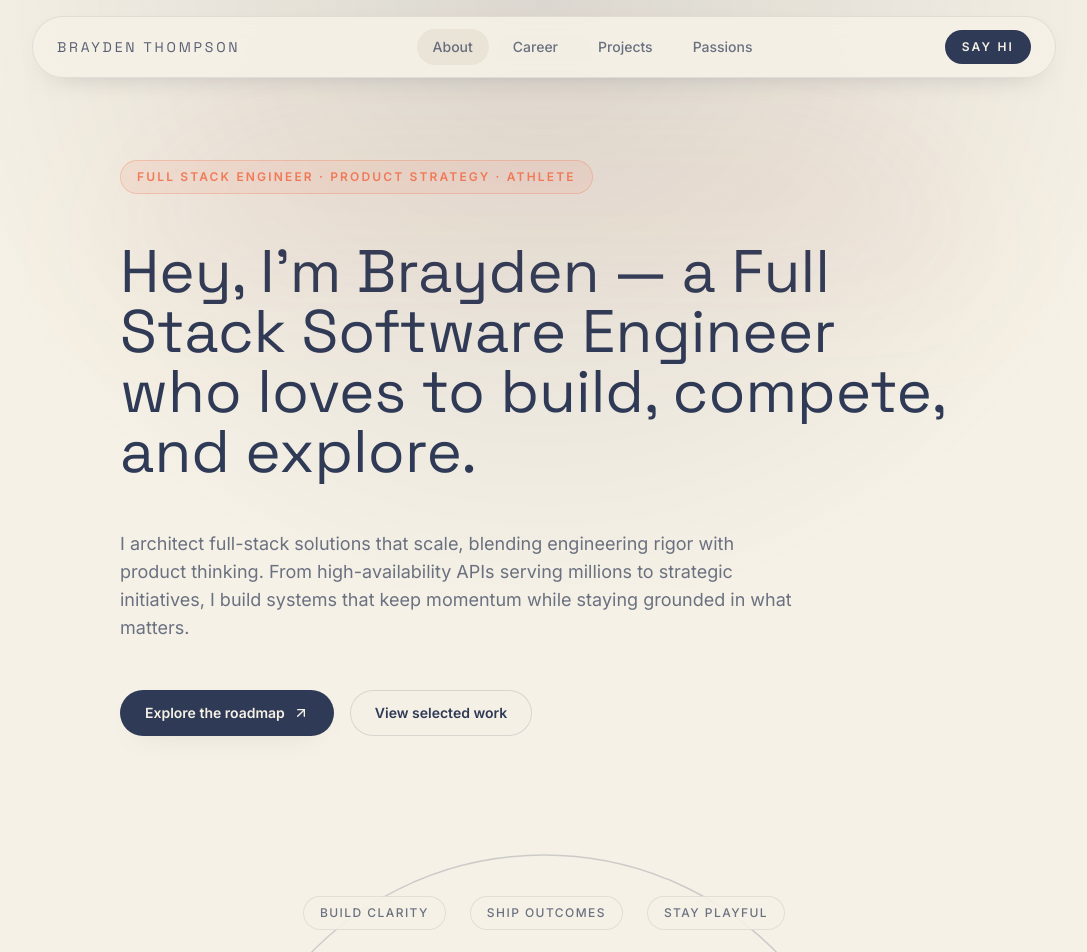
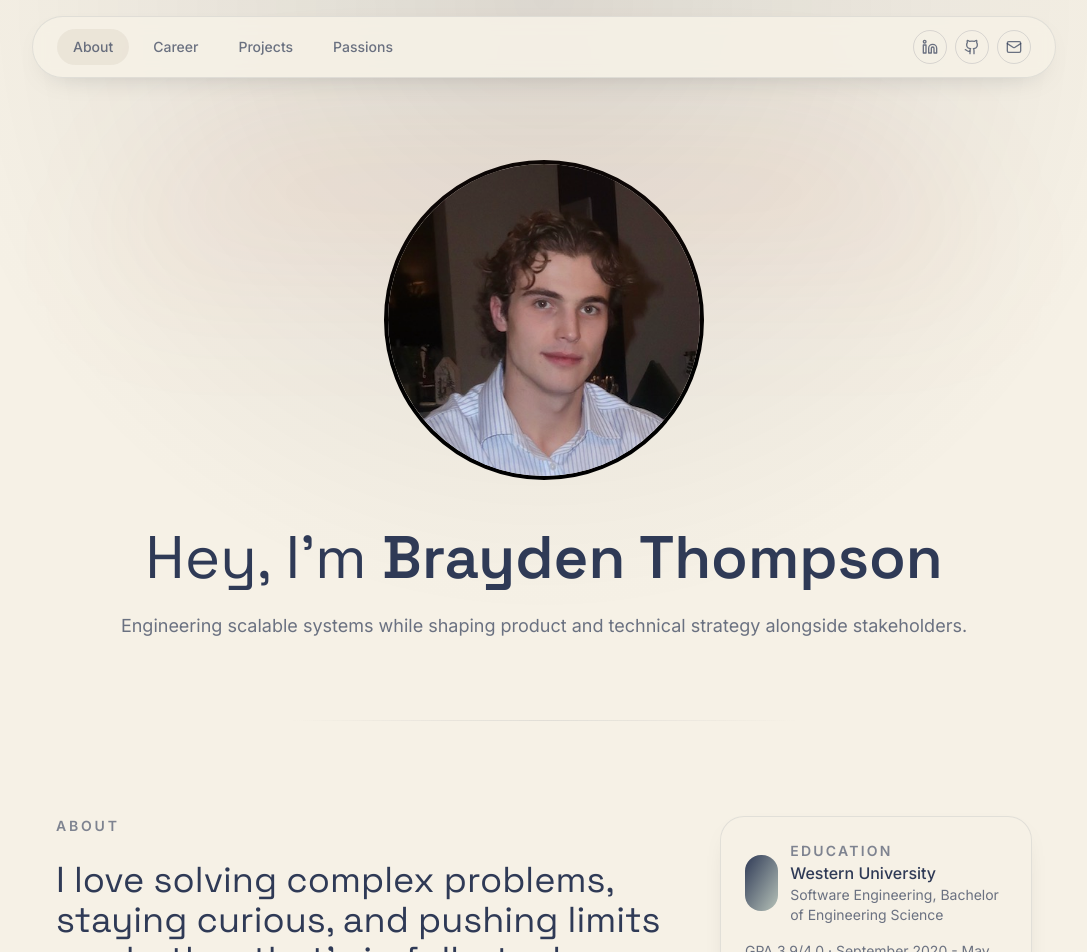
Before and after one commit to bthomp89/personal-site-v2, a React (Vite) app: page / in a window 1280 px wide. Shown: the top 952 px of the page, without its empty margins (96-1183 px from the left). Built offline with nearby package versions, Linux system fonts and the light colour scheme.

Commit message:
working commit + new pfp

```diff
--- a/src/components/Footer.tsx
+++ b/src/components/Footer.tsx
@@ -1,37 +1,8 @@
-import { Github, Linkedin, Mail } from 'lucide-react'
-
-const socials = [
-  { href: 'https://www.linkedin.com/in/brayden-thompson', label: 'LinkedIn', icon: Linkedin },
-  { href: 'https://github.com/bthomp89', label: 'GitHub', icon: Github },
-  { href: 'mailto:brdthompson02@gmail.com', label: 'Email', icon: Mail },
-]
-
 export function Footer() {
   return (
     <footer className="border-t border-dusk/10 bg-canvas/90">
-      <div className="mx-auto flex max-w-6xl flex-col gap-6 px-6 py-10 text-sm text-dusk/70 sm:flex-row sm:items-center sm:justify-between">
-        <div>
-          <p className="font-display text-lg text-dusk">Let’s build what’s next.</p>
-          <p className="mt-1 text-sm text-dusk/60">Always up for a strategy jam, product walkthrough, or long ride.</p>
-        </div>
-        <nav className="flex items-center gap-3">
-          {socials.map((item) => {
-            const Icon = item.icon
-            return (
-              <a
-                key={item.label}
-                href={item.href}
-                className="inline-flex items-center gap-2 rounded-full border border-dusk/15 px-4 py-2 font-medium text-dusk/70 transition hover:border-dusk/40 hover:text-dusk"
-              >
-                <Icon className="h-4 w-4" />
-                {item.label}
-              </a>
-            )
-          })}
-        </nav>
-      </div>
-      <div className="border-t border-dusk/10 bg-canvas/70 py-4 text-center text-xs uppercase tracking-[0.18em] text-dusk/50">
-        © {new Date().getFullYear()} Brayden Thompson · Crafted with care
+      <div className="py-8 text-center text-xs uppercase tracking-[0.18em] text-dusk/50">
+        © {new Date().getFullYear()} Brayden Thompson
       </div>
     </footer>
   )
--- a/src/components/Hero.tsx
+++ b/src/components/Hero.tsx
@@ -1,5 +1,5 @@
 import { motion } from 'framer-motion'
-import { ArrowUpRight } from 'lucide-react'
+import headshot from '../assets/headshot.jpg'
 
 const heroVariant = {
   hidden: { opacity: 0, y: 24 },
@@ -12,17 +12,23 @@ export function Hero() {
       <div className="absolute inset-0 -z-10 bg-noise bg-repeat" aria-hidden />
       <div className="pointer-events-none absolute inset-x-0 top-32 mx-auto h-[400px] max-w-4xl rounded-full bg-gradient-to-b from-ember/10 via-transparent to-transparent blur-3xl" />
 
-      <div className="mx-auto flex max-w-4xl flex-col gap-12 px-6 text-dusk">
-        <motion.span
-          className="w-fit rounded-full border border-ember/30 bg-ember/10 px-4 py-2 text-xs font-semibold uppercase tracking-[0.18em] text-ember"
+      <div className="mx-auto flex max-w-5xl flex-col items-center gap-12 px-6 text-dusk">
+        <motion.div
           variants={heroVariant}
           initial="hidden"
           animate="visible"
           transition={{ delay: 0.1, duration: 0.6, ease: 'easeOut' }}
         >
-          Full Stack Engineer · Product Strategy · Athlete
-        </motion.span>
+          <div className="h-64 w-64 overflow-hidden rounded-full border-4 border-black sm:h-80 sm:w-80">
+            <img
+              src={headshot}
+              alt="Brayden Thompson"
+              className="h-full w-full object-cover"
+            />
+          </div>
+        </motion.div>
 
+        <div className="flex flex-col gap-6 text-center">
           <motion.h1
             className="font-display text-4xl leading-tight text-dusk sm:text-5xl lg:text-6xl"
             variants={heroVariant}
@@ -30,90 +36,19 @@ export function Hero() {
             animate="visible"
             transition={{ delay: 0.2, duration: 0.8, ease: 'easeOut' }}
           >
-          Hey, I'm Brayden — a Full Stack Software Engineer who loves to build, compete, and explore.
+            Hey, I'm <strong>Brayden Thompson</strong>
           </motion.h1>
 
           <motion.p
-          className="max-w-2xl text-base text-dusk/70 sm:text-lg"
+            className="text-lg text-dusk/70"
             variants={heroVariant}
             initial="hidden"
             animate="visible"
             transition={{ delay: 0.3, duration: 0.8, ease: 'easeOut' }}
           >
-          I architect full-stack solutions that scale, blending engineering rigor with product thinking. From high-availability APIs serving millions to strategic initiatives, I build systems that keep momentum while staying grounded in what matters.
+            Engineering scalable systems while shaping product and technical strategy alongside stakeholders.
           </motion.p>
-
-        <motion.div
-          className="flex flex-col gap-4 sm:flex-row sm:items-center"
-          variants={heroVariant}
-          initial="hidden"
-          animate="visible"
-          transition={{ delay: 0.4, duration: 0.7, ease: 'easeOut' }}
-        >
-          <a
-            href="#career"
-            className="inline-flex items-center gap-2 rounded-full border border-dusk/10 bg-dusk px-6 py-3 text-sm font-semibold text-canvas shadow-subtle transition hover:bg-ember hover:text-dusk"
-          >
-            Explore the roadmap
-            <ArrowUpRight className="h-4 w-4" />
-          </a>
-          <a
-            href="#projects"
-            className="inline-flex items-center gap-2 rounded-full border border-dusk/15 bg-canvas/80 px-6 py-3 text-sm font-semibold text-dusk transition hover:border-dusk/30 hover:bg-mist/70"
-          >
-            View selected work
-          </a>
-        </motion.div>
         </div>
-
-      <div className="relative mt-16 flex justify-center">
-        <motion.svg
-          width="520"
-          height="180"
-          viewBox="0 0 520 180"
-          className="text-dusk/20"
-          initial={{ opacity: 0 }}
-          animate={{ opacity: 1 }}
-          transition={{ delay: 0.5, duration: 1.2, ease: 'easeOut' }}
-        >
-          <motion.path
-            d="M20 160 C 150 20, 370 20, 500 160"
-            fill="none"
-            stroke="currentColor"
-            strokeWidth="1.4"
-            strokeDasharray="8 12"
-            animate={{ pathLength: 1 }}
-            transition={{ delay: 0.6, duration: 2.4, ease: 'easeInOut' }}
-          />
-        </motion.svg>
-
-        <motion.div
-          className="absolute top-24 flex gap-6"
-          initial="hidden"
-          animate="visible"
-          variants={{
-            hidden: { opacity: 0, y: 24 },
-            visible: {
-              opacity: 1,
-              y: 0,
-              transition: { delayChildren: 0.8, staggerChildren: 0.15 },
-            },
-          }}
-        >
-          {[
-            'Build clarity',
-            'Ship outcomes',
-            'Stay playful',
-          ].map((chip) => (
-            <motion.span
-              key={chip}
-              className="rounded-full border border-dusk/10 bg-canvas/90 px-4 py-2 text-xs font-medium uppercase tracking-[0.12em] text-dusk/70"
-              variants={{ hidden: { opacity: 0, y: 16 }, visible: { opacity: 1, y: 0 } }}
-            >
-              {chip}
-            </motion.span>
-          ))}
-        </motion.div>
       </div>
     </section>
   )
--- a/src/components/Navigation.tsx
+++ b/src/components/Navigation.tsx
@@ -1,5 +1,6 @@
 import { useEffect, useState } from 'react'
 import { motion } from 'framer-motion'
+import { Github, Linkedin, Mail } from 'lucide-react'
 
 type NavItem = {
   label: string
@@ -49,9 +50,6 @@ export function Navigation() {
       transition={{ duration: 0.6, ease: 'easeOut' }}
     >
       <div className="flex w-full max-w-5xl items-center justify-between rounded-full border border-dusk/10 bg-canvas/90 px-6 py-3 shadow-subtle backdrop-blur">
-        <a href="#top" className="font-display text-sm tracking-[0.2em] uppercase text-dusk/80">
-          Brayden Thompson
-        </a>
         <nav className="hidden gap-2 text-sm sm:flex">
           {navItems.map((item) => {
             const isActive = active === item.target
@@ -73,12 +71,33 @@ export function Navigation() {
             )
           })}
         </nav>
-        <a
-          href="mailto:brdthompson02@gmail.com"
-          className="rounded-full border border-dusk/15 bg-dusk text-xs font-semibold uppercase tracking-[0.18em] text-canvas transition hover:bg-ember hover:text-dusk"
-        >
-          <span className="block px-4 py-2">Say hi</span>
-        </a>
+        <div className="flex items-center gap-2">
+          <a
+            href="https://www.linkedin.com/in/brayden-thompson"
+            target="_blank"
+            rel="noopener noreferrer"
+            className="inline-flex items-center justify-center rounded-full border border-dusk/15 p-2 text-dusk/70 transition hover:border-dusk/40 hover:text-dusk"
+            aria-label="LinkedIn"
+          >
+            <Linkedin className="h-4 w-4" />
+          </a>
+          <a
+            href="https://github.com/bthomp89"
+            target="_blank"
+            rel="noopener noreferrer"
+            className="inline-flex items-center justify-center rounded-full border border-dusk/15 p-2 text-dusk/70 transition hover:border-dusk/40 hover:text-dusk"
+            aria-label="GitHub"
+          >
+            <Github className="h-4 w-4" />
+          </a>
+          <a
+            href="mailto:brdthompson02@gmail.com"
+            className="inline-flex items-center justify-center rounded-full border border-dusk/15 p-2 text-dusk/70 transition hover:border-dusk/40 hover:text-dusk"
+            aria-label="Email"
+          >
+            <Mail className="h-4 w-4" />
+          </a>
+        </div>
       </div>
     </motion.header>
   )
--- a/src/components/PassionsSection.tsx
+++ b/src/components/PassionsSection.tsx
@@ -84,21 +84,6 @@ export function PassionsSection() {
             )
           })}
         </motion.div>
-
-        <motion.div
-          className="mt-16 flex flex-col items-center gap-3 text-sm text-dusk/70"
-          initial={{ opacity: 0, y: 16 }}
-          whileInView={{ opacity: 1, y: 0 }}
-          viewport={{ once: true, amount: 0.3 }}
-          transition={{ duration: 0.7, ease: 'easeOut' }}
-        >
-          <span className="rounded-full border border-dusk/10 bg-canvas px-4 py-2 text-xs font-semibold uppercase tracking-[0.16em] text-dusk/70">
-            Easter Egg
-          </span>
-          <p>
-            Hover over “Ironman 70.3” to see the finisher glow — a quiet nod to the medal moments that fuel the next build.
-          </p>
-        </motion.div>
       </div>
     </section>
   )
```
Also changed, not shown: src/assets/headshot.jpg (added), 1 other file (tests, documents, lock files or other folders). Lines whose indentation alone changed are shown as unchanged.
